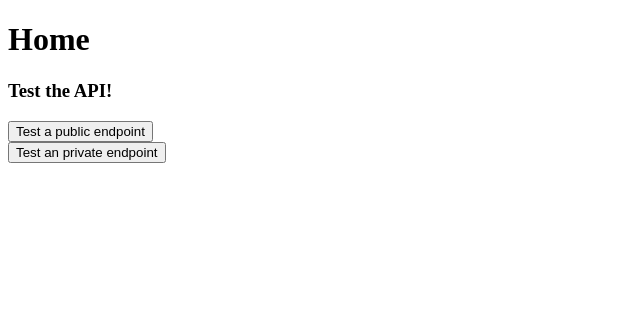
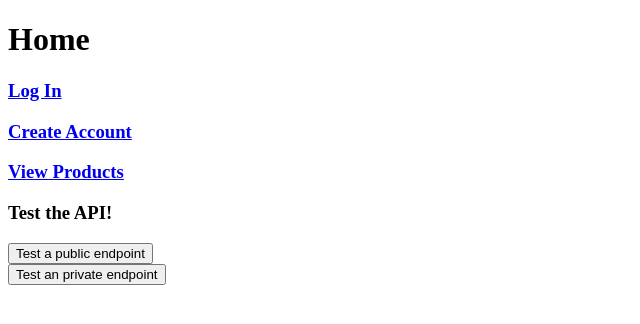
Before and after one commit to tonyelison/shop-react, a React (Vite) app: page / in a window 1280 px wide. Shown: the top 324 px of the page, without its empty margins (0-640 px from the left). Built offline with nearby package versions, Linux system fonts and the light colour scheme; no server answers.

Commit message:
Add temporary links to test basic flow

```diff
--- a/src/App.jsx
+++ b/src/App.jsx
@@ -1,9 +1,21 @@
 import api from './services/api';
+import { Link } from 'react-router-dom';
 
 function App() {
   return (
     <>
       <h1>Home</h1>
+
+      <h3>
+        <Link to="login">Log In</Link>
+      </h3>
+      <h3>
+        <Link to="register">Create Account</Link>
+      </h3>
+      <h3>
+        <Link to="products">View Products</Link>
+      </h3>
+
       <h3>Test the API!</h3>
       <button onClick={() => api.hello()}>Test a public endpoint</button>
       <br />
--- a/src/components/Login.jsx
+++ b/src/components/Login.jsx
@@ -1,4 +1,5 @@
 import api from '../services/api';
+import { Link } from 'react-router-dom';
 
 const Login = () => {
   const handleSubmit = async (event) => {
@@ -27,6 +28,10 @@ const Login = () => {
         </div>
         <input type="submit" value="Log In" />
       </form>
+      <br />
+      <Link to="/register">Create Account</Link>
+      <br />
+      <Link to="/">Home</Link>
     </>
   );
 };
--- a/src/components/Register.jsx
+++ b/src/components/Register.jsx
@@ -1,4 +1,5 @@
 import api from '../services/api';
+import { Link } from 'react-router-dom';
 
 const Register = () => {
   const handleSubmit = async (event) => {
@@ -14,7 +15,7 @@ const Register = () => {
 
   return (
     <>
-      <h1>Sign Up</h1>
+      <h1>Create Account</h1>
       <form onSubmit={handleSubmit}>
         <div className="form-group">
           <label htmlFor="username">Username:</label>
@@ -27,6 +28,10 @@ const Register = () => {
         </div>
         <input type="submit" value="Sign Up" />
       </form>
+      <br />
+      <Link to="/login">Log In</Link>
+      <br />
+      <Link to="/">Home</Link>
     </>
   );
 };
```
